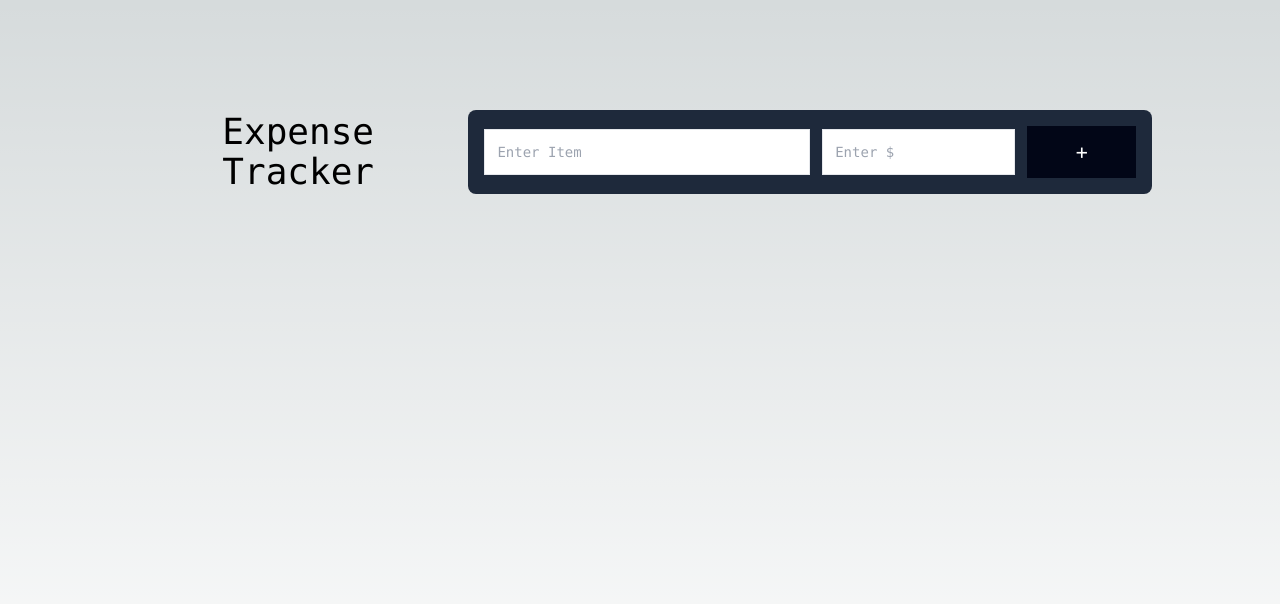
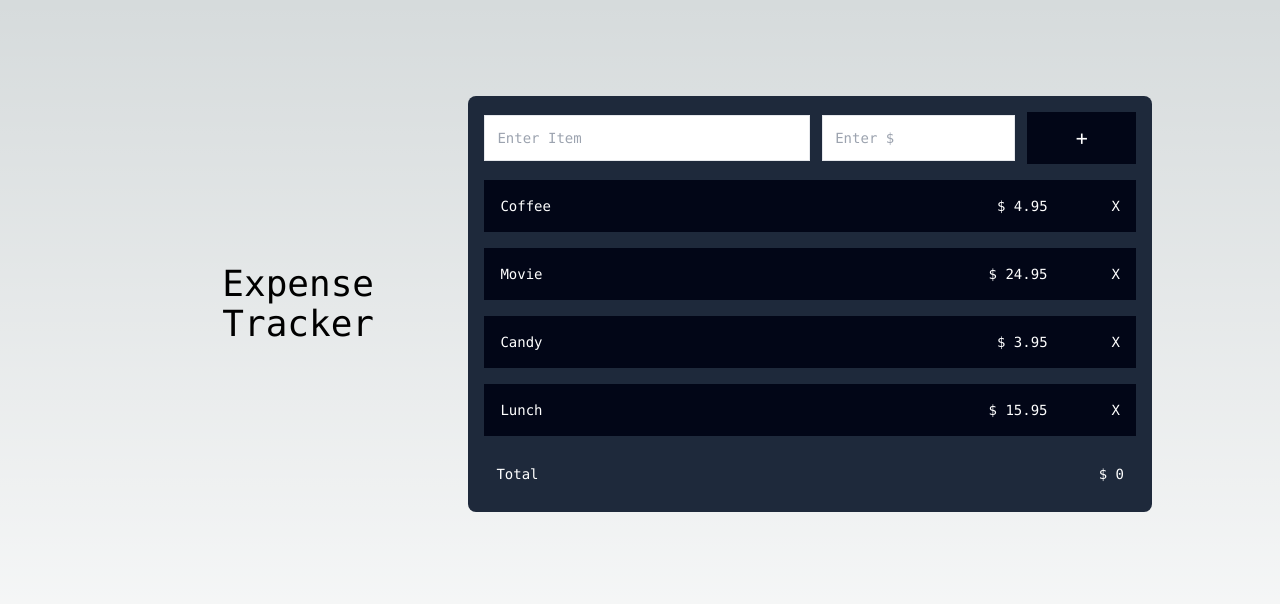
Before and after one commit to RukshanDias/Expense-Tracker-using-NextJs-Firebase, a Next.js app: page / in a window 1280 px wide. Shown: the top 604 px of the page. Built offline with nearby package versions, Linux system fonts and the light colour scheme.

Commit message:
add records layout

```diff
--- a/app/page.js
+++ b/app/page.js
@@ -1,5 +1,16 @@
+"use client";
+import React, { useState, useEffect } from "react";
 
 export default function Home() {
+    const [items, setItems] = useState([
+        { name: "Coffee", price: 4.95 },
+        { name: "Movie", price: 24.95 },
+        { name: "candy", price: 3.95 },
+        { name: "Lunch", price: 15.95 },
+    ]);
+
+    const [total, setTotal] = useState(0);
+
     return (
         <main className="flex min-h-screen flex-col items-center justify-between sm:p-24 p-4">
             <div className="z-10 max-w-5xl w-full items-center justify-between font-mono text-sm lg:flex">
@@ -13,6 +24,25 @@
                             +{" "}
                         </button>
                     </form>
+                    <ul>
+                        {items.map((item, id) => (
+                            <li key={id} className="my-4 w-full flex justify-between bg-slate-950 text-white">
+                                <div className="p-4 w-full flex justify-between">
+                                    <span className="capitalize">{item.name}</span>
+                                    <span>$ {item.price}</span>
+                                </div>
+                                <button className="ml-8 p-4 border-slate-900 hover:bg-slate-900 w16">X</button>
+                            </li>
+                        ))}
+                    </ul>
+                    {items.length < 1 ? (
+                        ""
+                    ) : (
+                        <div className="flex justify-between p-3 text-white">
+                            <span>Total</span>
+                            <span>$ {total}</span>
+                        </div>
+                    )}
                 </div>
             </div>
         </main>
```
